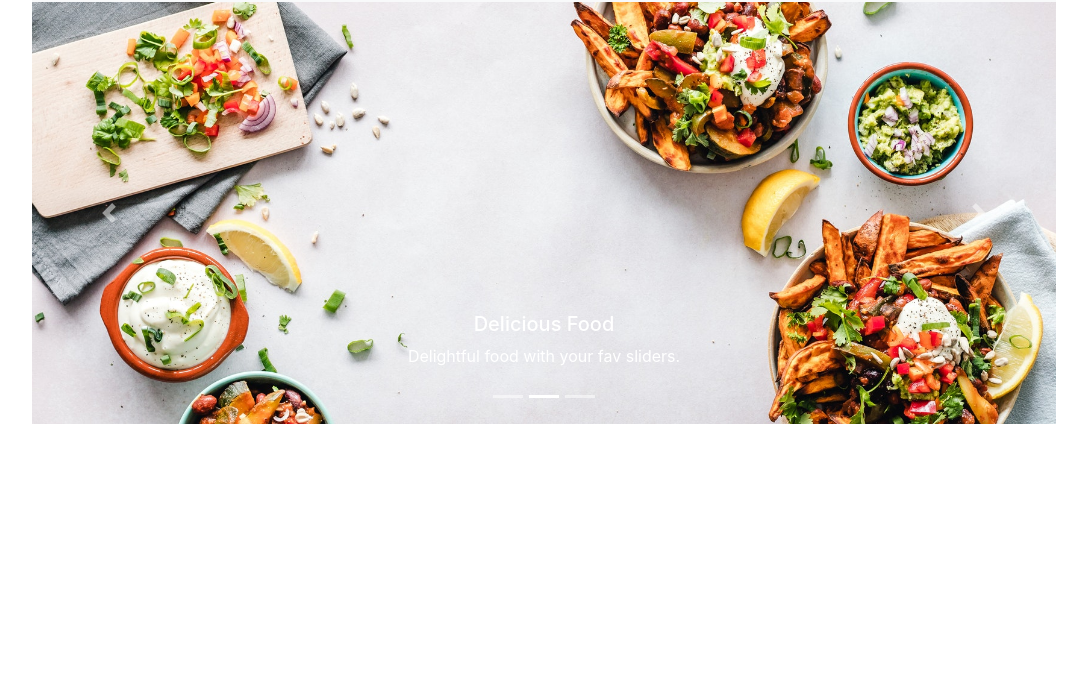
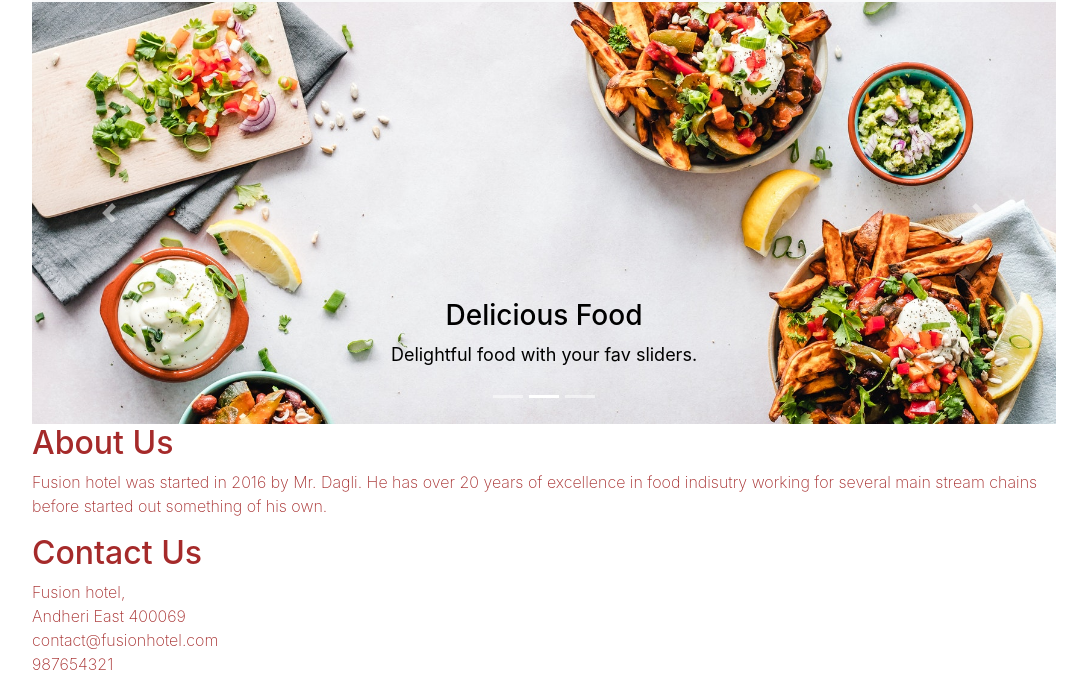
Before and after one commit to chiragjain94/food-delivery, a website built with webpack: page index.html in a window 1280 px wide. Shown: the part 278-970 px from the top of the page, without its empty margins (96-1183 px from the left). Before the commit the page ends 800 px from the top, so only its background shows below. Built offline with nearby package versions, Linux system fonts and the light colour scheme.

Commit message:
Added Contact and About us page

```diff
--- a/index.html
+++ b/index.html
@@ -26,7 +26,7 @@
       </p>
     </div>
     <!-- navbar -->
-    <nav class="navbar navbar-expand-md navbar-light bg-light">
+    <nav class="navbar navbar-expand-md navbar-light bg-light navbar-wrapper">
       <a class="navbar-brand" href="#">Fusion Hotel</a>
       <button
         class="navbar-toggler"
@@ -61,7 +61,7 @@
     <!-- carousel -->
     <div
       id="carouselHomepage"
-      class="carousel slide"
+      class="carousel slide carousel-wrapper"
       data-ride="carousel"
       data-interval="3000"
     >
@@ -130,6 +130,22 @@
         <span class="sr-only">Next</span>
       </a>
     </div>
+    <div class="about-wrapper">
+      <h2>About Us</h2>
+      <p>
+        Fusion hotel was started in 2016 by Mr. Dagli. He has over 20 years of
+        excellence in food indisutry working for several main stream chains
+        before started out something of his own.
+      </p>
+    </div>
+    <div class="contact-wrapper">
+      <h2>Contact Us</h2>
+      <p>
+        Fusion hotel, <br />
+        Andheri East 400069 <br />
+        contact@fusionhotel.com <br />987654321
+      </p>
+    </div>
     <script
       src="https://code.jquery.com/jquery-3.3.1.slim.min.js"
       integrity="sha384-q8i/X+965DzO0rT7abK41JStQIAqVgRVzpbzo5smXKp4YfRvH+8abtTE1Pi6jizo"
--- /dev/null
+++ b/src/styles/about.scss
@@ -0,0 +1,13 @@
+.about-wrapper {
+  h2 {
+    font-size: 40 px;
+    color: brown;
+    font-weight: 500;
+  }
+
+  p {
+    font-size: 16 px;
+    color: brown;
+    font-weight: 200;
+  }
+}
--- a/src/styles/app.scss
+++ b/src/styles/app.scss
@@ -1,3 +1,5 @@
 @import "base";
 @import "navbar";
 @import "carousel";
+@import "about";
+@import "contact";
--- a/src/styles/carousel.scss
+++ b/src/styles/carousel.scss
@@ -1,3 +1,4 @@
+.carousel-wrapper {
   .carousel-heading {
     font-size: 28px;
     color: black;
@@ -6,3 +7,4 @@
     font-size: 18px;
     color: black;
   }
+}
--- /dev/null
+++ b/src/styles/contact.scss
@@ -0,0 +1,13 @@
+.contact-wrapper {
+  h2 {
+    font-size: 40 px;
+    color: brown;
+    font-weight: 500;
+  }
+
+  p {
+    font-size: 16 px;
+    color: brown;
+    font-weight: 200;
+  }
+}
--- a/src/styles/navbar.scss
+++ b/src/styles/navbar.scss
@@ -1,3 +1,4 @@
+.navbar-wrapper {
   ul {
     list-style-type: none;
     margin: 0;
@@ -12,3 +13,4 @@ li a:hover {
     background-color: cornsilk;
     border-radius: 5px;
   }
+}
```
Also changed, not shown: dist/main.js. Lines whose indentation alone changed are shown as unchanged.
